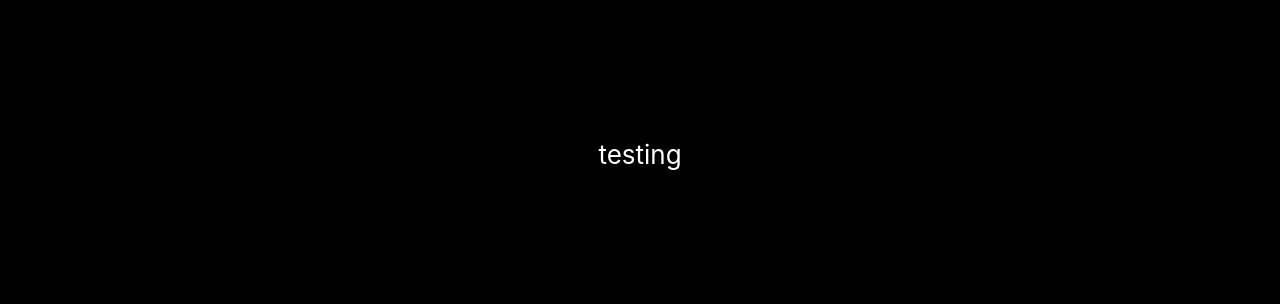
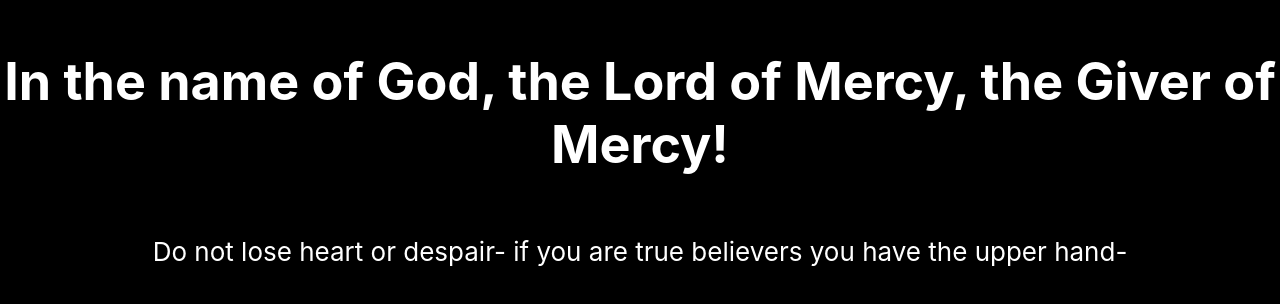
Before and after one commit to zackha/zackha.github.io, a React (Create React App) app: page / in a window 1280 px wide. Shown: the part 246-550 px from the top of the page. Built offline with nearby package versions, Linux system fonts and the light colour scheme.

Commit message:
Changing message

```diff
--- a/src/App.js
+++ b/src/App.js
@@ -5,8 +5,9 @@ function App() {
   return (
     <div className="App">
       <header className="App-header">
+        <h1>In the name of God, the Lord of Mercy, the Giver of Mercy!</h1>
         <p>
-          testing
+          Do not lose heart or despair- if you are true believers you have the upper hand-
         </p>
       </header>
     </div>
```
